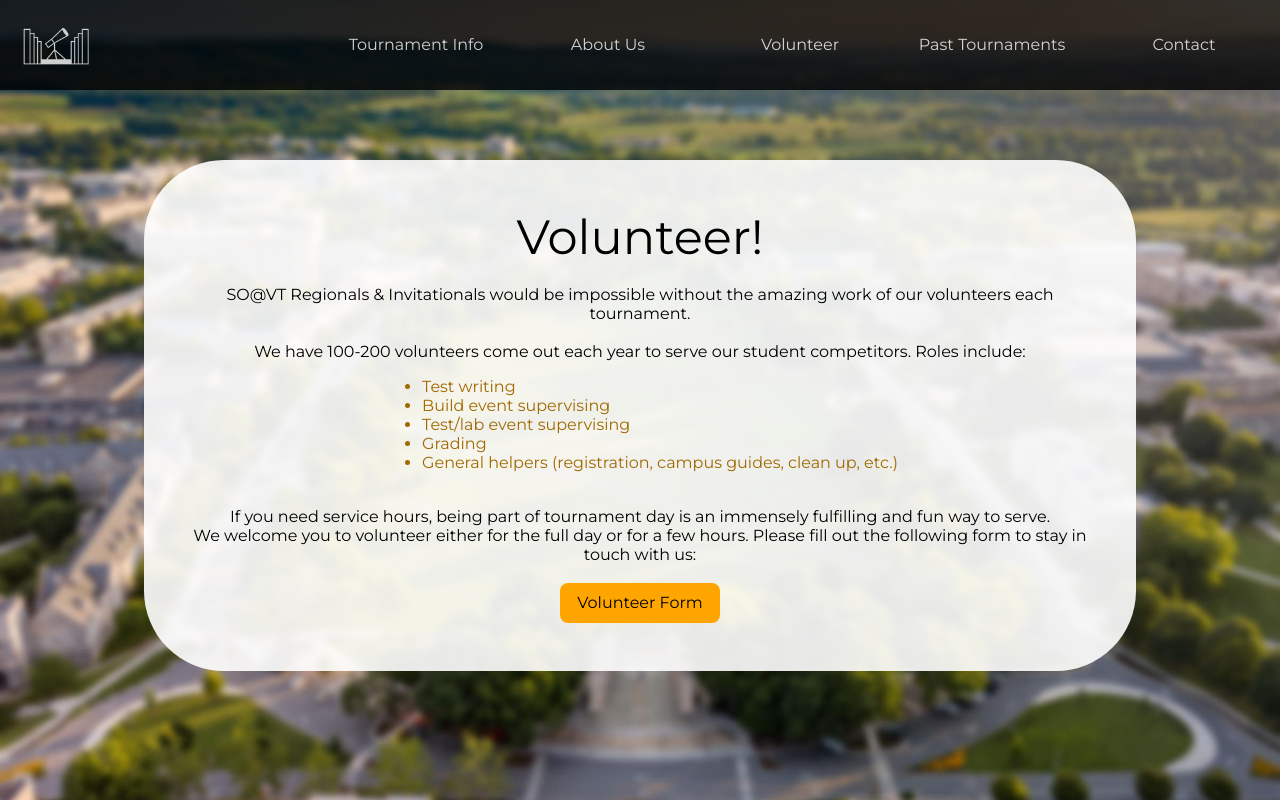
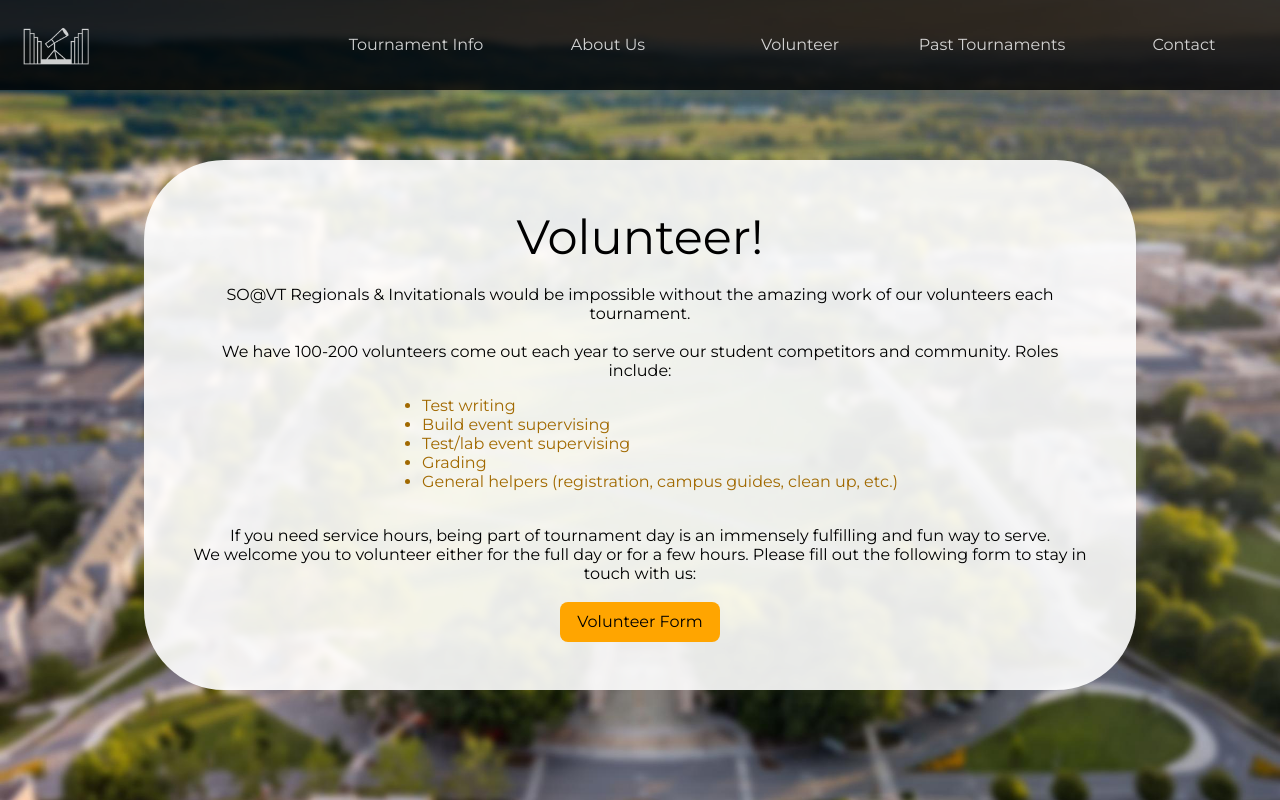
Before and after one commit to Pojoto/sovt-website, a SvelteKit app: page /volunteer in a window 1280 px wide. Built offline with nearby package versions, Linux system fonts and the light colour scheme.

Commit message:
Update +page.svelte

```diff
--- a/src/routes/volunteer/+page.svelte
+++ b/src/routes/volunteer/+page.svelte
@@ -16,7 +16,7 @@
     SO@VT Regionals & Invitationals would be impossible without the amazing work of our volunteers each tournament.
     <br><br>
 
-    We have 100-200 volunteers come out each year to serve our student competitors. Roles include:
+    We have 100-200 volunteers come out each year to serve our student competitors and community. Roles include:
 
     <br>
 
```
